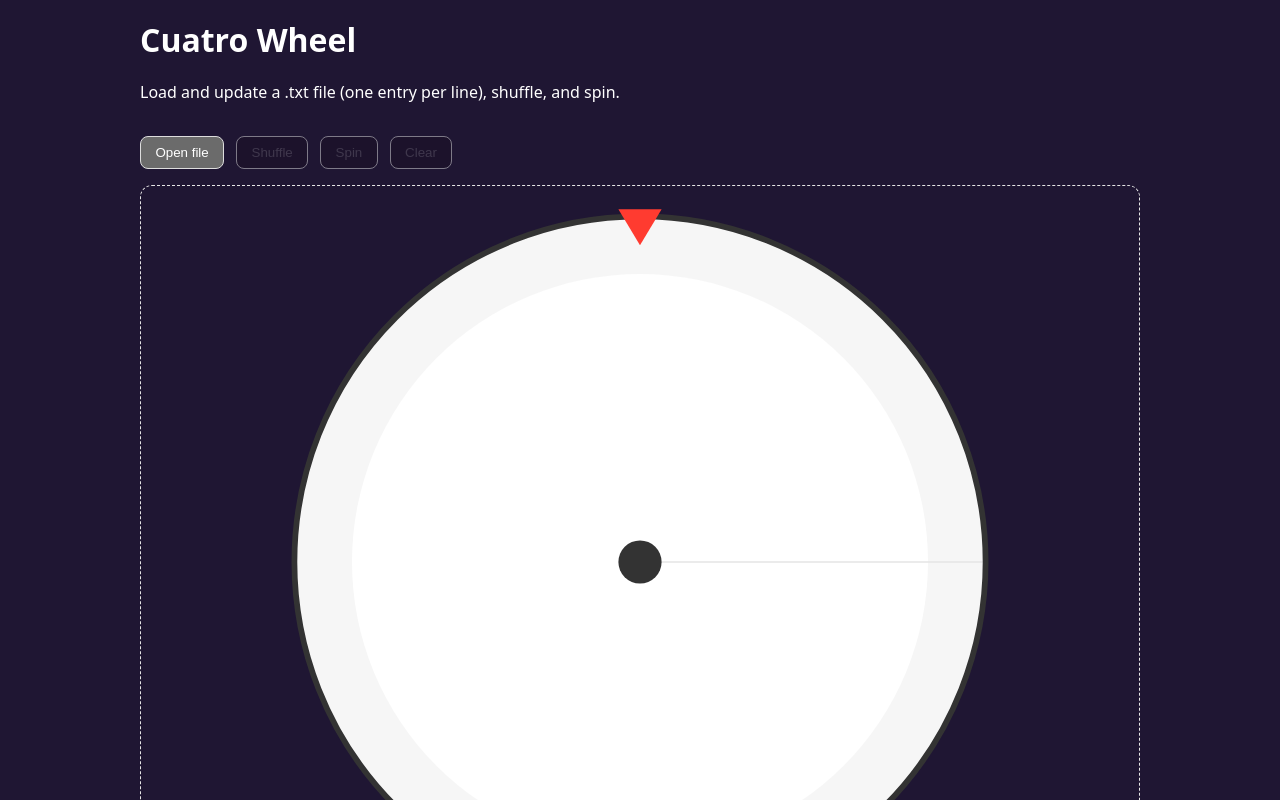
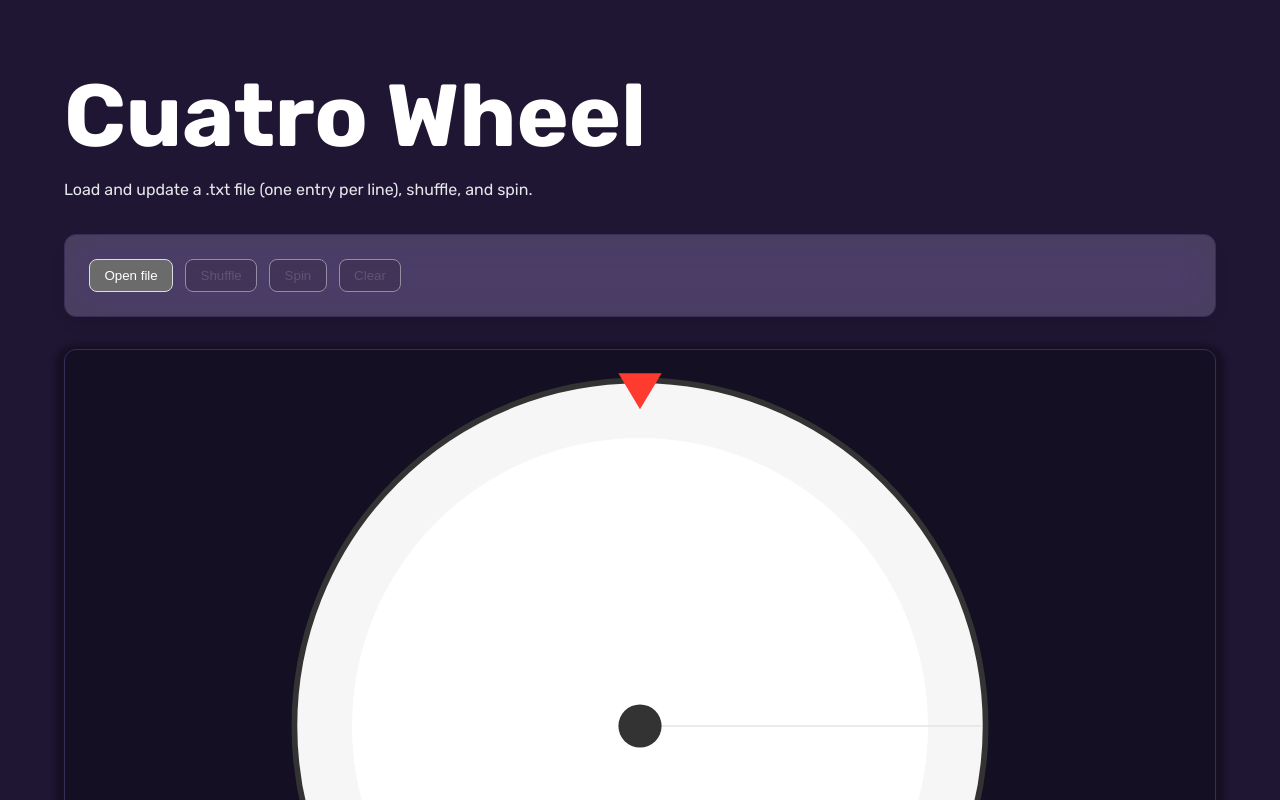
Before and after one commit to LuigiEspinosa/list-wheel, an Angular app: page / in a window 1280 px wide. Shown: the top 800 px of the page. Built offline with nearby package versions, Linux system fonts and the light colour scheme.

Commit message:
feat(app): hero display font, frosted panel, ambient wheel glow

```diff
--- a/src/app/app.component.css
+++ b/src/app/app.component.css
@@ -1,38 +1,70 @@
 :host,
 html,
 body {
-  font-family: system-ui, 'sans-serif';
+  font-family: var(--font-ui);
   height: 100%;
 }
 
 main.layout {
   display: grid;
   grid-template-rows: auto auto 1fr;
-  gap: 1rem;
-  padding: 1rem;
-  max-width: 1000px;
+  gap: 1.5rem;
+  padding: 2rem;
+  max-width: 1152px;
   margin: 0 auto;
+}
+
+@media (min-width: 640px) {
+  main.layout {
+    padding: 4rem;
+    gap: 2rem;
+  }
 }
 
 .header h1 {
   margin: 0;
+  font-family: var(--font-display);
+  font-size: var(--fs-display-2);
+  font-weight: 700;
+  line-height: var(--lh-tight);
+  color: var(--text-primary);
+}
+
+@media (min-width: 768px) {
+  .header h1 {
+    font-size: var(--fs-hero);
+  }
+}
+
+.header p {
+  margin: 0.5rem 0 0;
+  font-size: var(--fs-body);
+  color: var(--text-secondary);
+  max-width: 60ch;
+}
+
+.panel {
+  display: flex;
+  flex-direction: column;
+  gap: 1rem;
+  background: var(--glass-white);
+  backdrop-filter: blur(18px) saturate(180%);
+  -webkit-backdrop-filter: blur(18px) saturate(180%);
+  border: 1px solid var(--bg-border);
+  border-radius: var(--radius-card);
+  box-shadow: var(--shadow-elevated);
+  padding: 1.5rem;
 }
 
 .wheel-wrap {
   min-height: 480px;
   display: grid;
   place-items: center;
-  border: 1px dashed #e5e5e5;
-  border-radius: 12px;
+  border: 1px solid var(--bg-border);
+  background: var(--bg-deeper);
+  border-radius: var(--radius-card);
   padding: 1rem;
-}
-
-.panel {
-  display: flex;
-  align-items: center;
-  justify-content: space-between;
-  flex-wrap: wrap;
-  gap: 1rem;
+  box-shadow: var(--shadow-ambient);
 }
 
 .sr-only {
```
